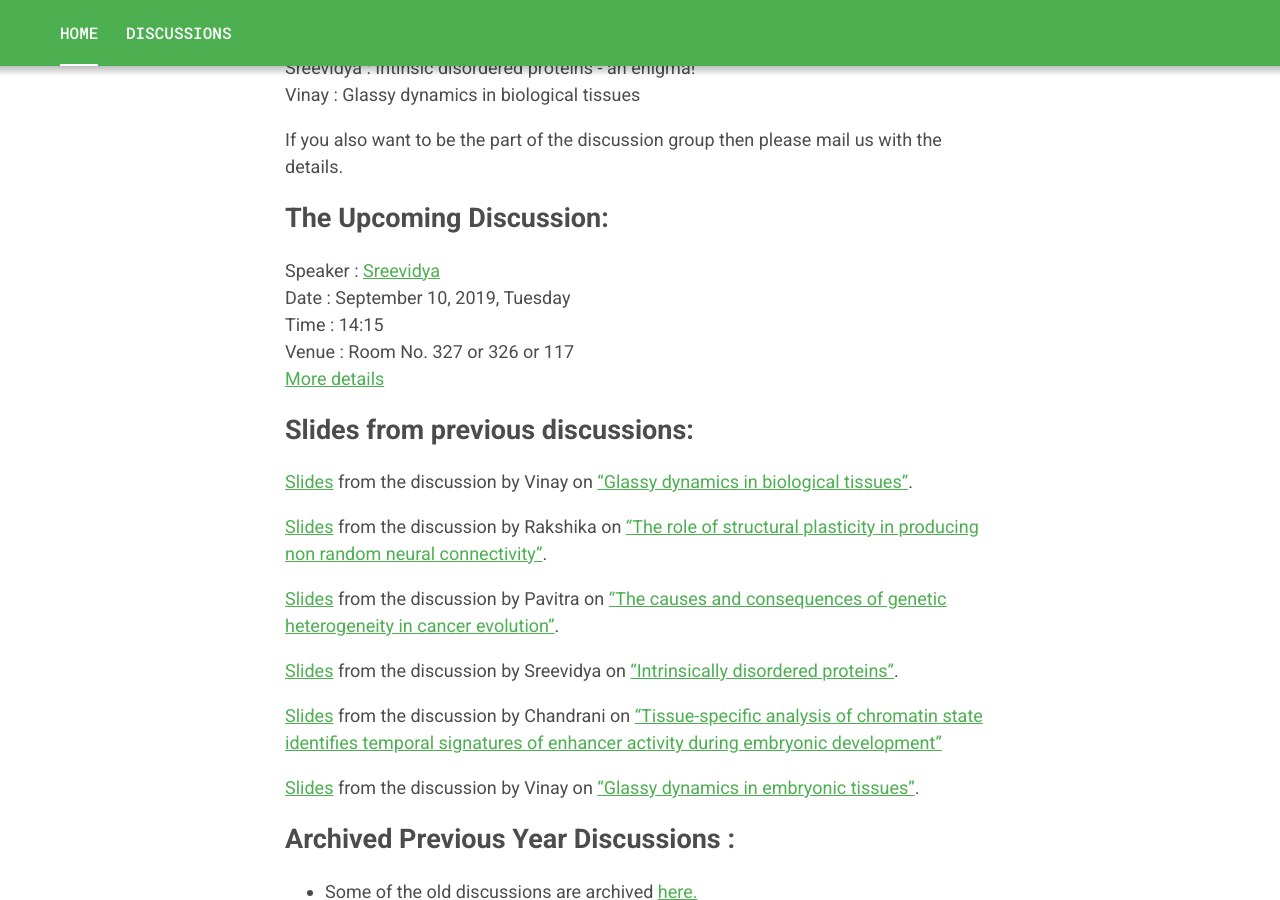
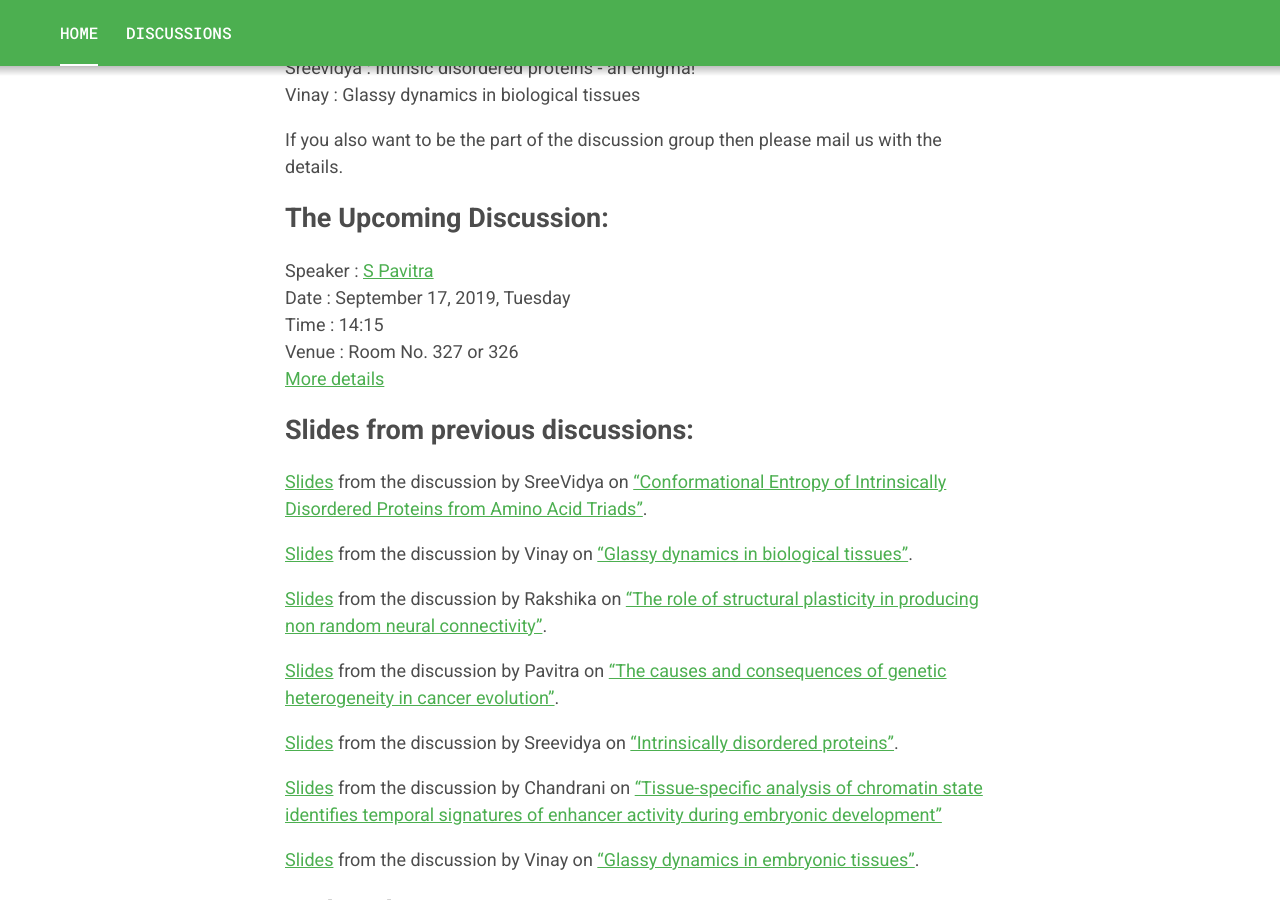
Before and after one commit to vinayphys/discussion2020, a Jekyll site: the page built from index.markdown, in a window 1280 px wide and 900 px high, scrolled down 753 px. Built offline with Jekyll 4.4.1, drawn with Linux system fonts in a browser that asks for light colours.

Commit message:
Update index.markdown

```diff
--- a/index.markdown
+++ b/index.markdown
@@ -21,14 +21,18 @@ Vinay		  :	Glassy dynamics in biological tissues
 If you also want to be the part of the discussion group then please mail us with the details.
 
 ## The Upcoming Discussion:
-Speaker :      [Sreevidya](https://www.imsc.res.in/sreevidya_t_s)
-Date    :      September 10, 2019, Tuesday
+Speaker :      [S Pavitra](https://www.imsc.res.in/pavitra_s)
+Date    :      September 17, 2019, Tuesday
 Time    :      14:15
-Venue   :      Room No. 327 or 326 or 117
-[More details](https://vinayphys.github.io/discussion2019/2019/09/conformational_entropy_of_IDP)
+Venue   :      Room No. 327 or 326
+[More details](https://vinayphys.github.io/discussion2019/2019/09/cancer_genome_landscape)
 
 
 ## Slides from previous discussions:
+
+[Slides](https://github.com/vinayphys/discussion2019/blob/master/slides/Conformational_Entropy_of_IDP_SreeVidya.pdf) from the discussion by SreeVidya on ["Conformational Entropy of Intrinsically Disordered Proteins from Amino Acid Triads"](https://vinayphys.github.io/discussion2019/2019/09/conformational_entropy_of_IDP).
+
+
 [Slides](https://github.com/vinayphys/discussion2019/blob/master/slides/vinay_discussion2019_2.pdf) from the discussion by Vinay on ["Glassy dynamics in biological tissues"](https://vinayphys.github.io/discussion2019/2019/08/glassy_dynamics_embryonic_tissues-II).
 
 [Slides](https://github.com/vinayphys/discussion2019/blob/master/slides/genomic_instability.pdf) from the discussion by Rakshika on ["The role of structural plasticity in producing non random neural connectivity"](https://vinayphys.github.io/discussion2019/2019/08/memory).
```
